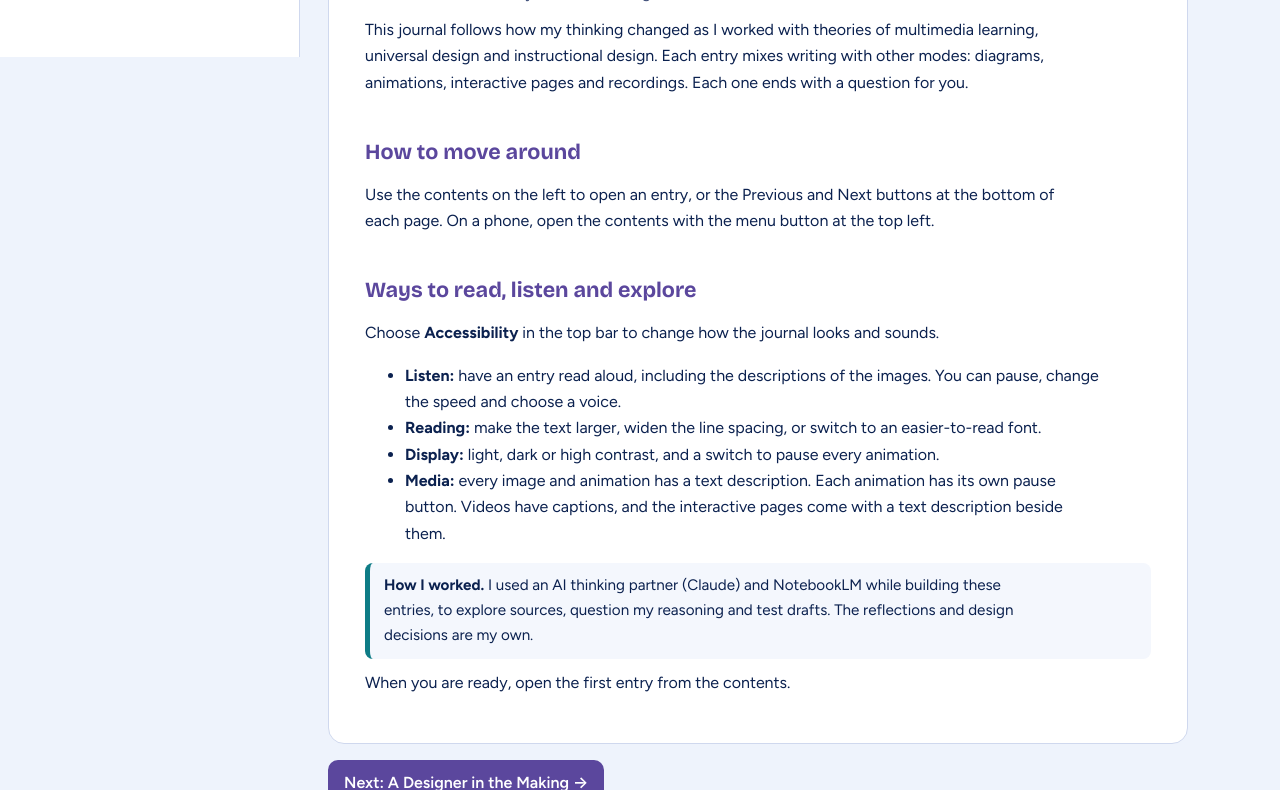
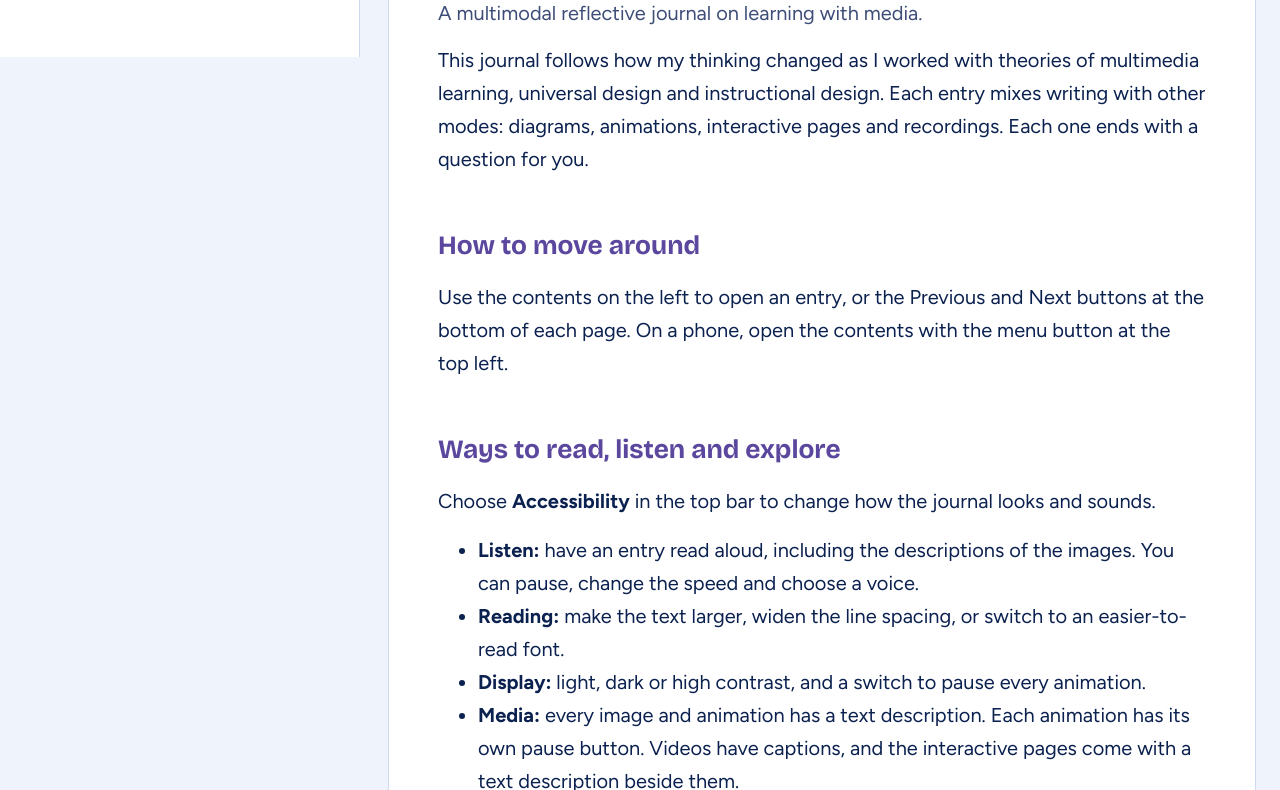
Before and after one commit to zandaleyID/journal, a plain HTML site: page index.html in a window 1280 px wide. Shown: the part 749-1539 px from the top of the page. Drawn offline with nearby package versions, Linux system fonts and the light colour scheme.

Commit message:
Add files via upload

```diff
--- a/css/style.css
+++ b/css/style.css
@@ -40,7 +40,7 @@ a { color: var(--link); }
 
 /* header */
 .topbar { position: sticky; top: 0; z-index: 30; display: flex; align-items: center; gap: 12px; background: var(--brand); color: var(--brand-fg);
-  padding: 10px max(16px, env(safe-area-inset-right), calc(50vw - 624px)) 10px max(16px, env(safe-area-inset-left), calc(50vw - 624px)); min-height: 56px; border-bottom: 3px solid var(--accent); }
+  padding: 10px max(20px, env(safe-area-inset-right)) 10px max(20px, env(safe-area-inset-left)); min-height: 56px; border-bottom: 3px solid var(--accent); }
 .brand { display: flex; flex-direction: column; line-height: 1.2; min-width: 0; flex: 1; }
 .brand-title { font-family: var(--display); font-weight: 700; font-size: 1.15rem; }
 .brand-sub { font-size: .8rem; opacity: .85; white-space: nowrap; overflow: hidden; text-overflow: ellipsis; }
@@ -67,11 +67,11 @@ select { font: inherit; padding: 8px; border-radius: 8px; border: 2px solid var(
 @media (prefers-color-scheme: dark) { :root:not([data-theme="light"]):not([data-theme="hc"]) .btn:not(.ghost) { color: #0b0b1f; } }
 
 /* layout */
-.layout { display: grid; grid-template-columns: 300px minmax(0, 1fr); align-items: start; max-width: 1280px; margin: 0 auto; }
+.layout { display: grid; grid-template-columns: 360px minmax(0, 1fr); align-items: start; }
 .sidebar { position: sticky; top: 59px; height: calc(100vh - 59px); overflow-y: auto; padding: 20px 12px 28px max(16px, env(safe-area-inset-left)); border-right: 1px solid var(--line); background: var(--surface); }
 .side-label { margin: 0 0 8px 8px; font-size: .78rem; letter-spacing: .08em; text-transform: uppercase; color: var(--muted); font-weight: 700; }
 .entry-list { list-style: none; margin: 0; padding: 0; display: flex; flex-direction: column; gap: 4px; }
-.entry-list a { display: flex; gap: 10px; align-items: flex-start; padding: 10px; border-radius: 10px; text-decoration: none; color: var(--fg); border-left: 5px solid transparent; line-height: 1.3; }
+.entry-list a { display: flex; gap: 12px; align-items: flex-start; padding: 12px; font-size: 1.1rem; border-radius: 10px; text-decoration: none; color: var(--fg); border-left: 5px solid transparent; line-height: 1.3; }
 .entry-list a:hover { background: var(--surface2); }
 .entry-list a[aria-current="page"] { background: var(--accent-soft); border-left-color: var(--accent); font-weight: 600; }
 .num { flex: none; width: 1.9em; height: 1.9em; border-radius: 50%; display: inline-flex; align-items: center; justify-content: center; background: var(--brand); color: var(--brand-fg); font-size: .85rem; font-weight: 700; }
@@ -80,10 +80,10 @@ select { font: inherit; padding: 8px; border-radius: 8px; border: 2px solid var(
 :root[data-theme="hc"] .entry-list a[aria-current="page"] .num { color: #000; }
 .scrim { position: fixed; inset: 0; background: rgba(0,0,0,.45); z-index: 19; }
 
-.main { padding: 22px max(16px, env(safe-area-inset-right)) 40px 28px; min-width: 0; }
+.main { padding: 22px max(24px, env(safe-area-inset-right)) 40px 28px; min-width: 0; }
 .pagebar { display: flex; justify-content: space-between; align-items: center; gap: 12px; flex-wrap: wrap; margin-bottom: 14px; }
 .crumb { margin: 0; color: var(--muted); font-size: .9rem; }
-.content { background: var(--surface); border: 1px solid var(--line); border-radius: 16px; padding: clamp(18px, 3vw, 36px); max-width: 860px; }
+.content { background: var(--surface); border: 1px solid var(--line); border-radius: 16px; padding: clamp(18px, 3vw, 40px); }
 .content:focus { outline: none; }
 .content h1 { font-family: var(--display); font-size: clamp(1.7rem, 4.5vw, 2.4rem); line-height: 1.12; margin: 0 0 6px; text-wrap: balance; }
 .content h1:focus { outline: none; }
@@ -123,7 +123,7 @@ details p { margin: .5em 0 .2em; }
 .refs { list-style: none; padding: 0; margin: 0; }
 .refs li { padding-left: 2em; text-indent: -2em; margin: .6em 0; font-size: .95rem; }
 
-.pager { display: flex; justify-content: space-between; gap: 12px; flex-wrap: wrap; max-width: 860px; margin-top: 16px; }
+.pager { display: flex; justify-content: space-between; gap: 12px; flex-wrap: wrap; margin-top: 16px; }
 .foot { margin-top: 28px; color: var(--muted); font-size: .85rem; }
 
 @media (max-width: 900px) {
@@ -149,9 +149,19 @@ details p { margin: .5em 0 .2em; }
 .banner { margin: 0 0 1.2em; }
 .banner img { width: 100%; height: auto; display: block; border-radius: 12px; border: 1px solid var(--line); }
 .credit { font-size: .8rem; color: var(--muted); }
-.site-strip { max-width: 860px; margin-bottom: 14px; }
+.site-strip { margin-bottom: 14px; }
 .site-strip img { width: 100%; height: 110px; object-fit: cover; border-radius: 12px; display: block; border: 1px solid var(--line); }
 .embed.video { aspect-ratio: 16 / 9; height: auto; }
 .embed.short { height: 420px; }
 .content blockquote { margin: 1em 0; padding: 4px 16px; border-left: 5px solid var(--accent); background: var(--surface2); border-radius: 0 8px 8px 0; }
 .note p:first-child { margin-top: 0; } .note p:last-child { margin-bottom: 0; }
+
+/* centred reading column, larger text; media stays full width */
+.content > *:not(figure) { max-width: 48rem !important; margin-left: auto !important; margin-right: auto !important; }
+.content p, .content li { max-width: none; font-size: 1.25rem; }
+.content h1 { font-size: clamp(2rem, 4vw, 2.9rem); }
+.content h2 { font-size: 1.65rem; }
+.kicker { font-size: 1.1rem; }
+.refs li { font-size: 1.05rem; }
+.pager { max-width: none; }
+@media (max-width: 900px) { .content p, .content li { font-size: 1.1rem; } }
```
